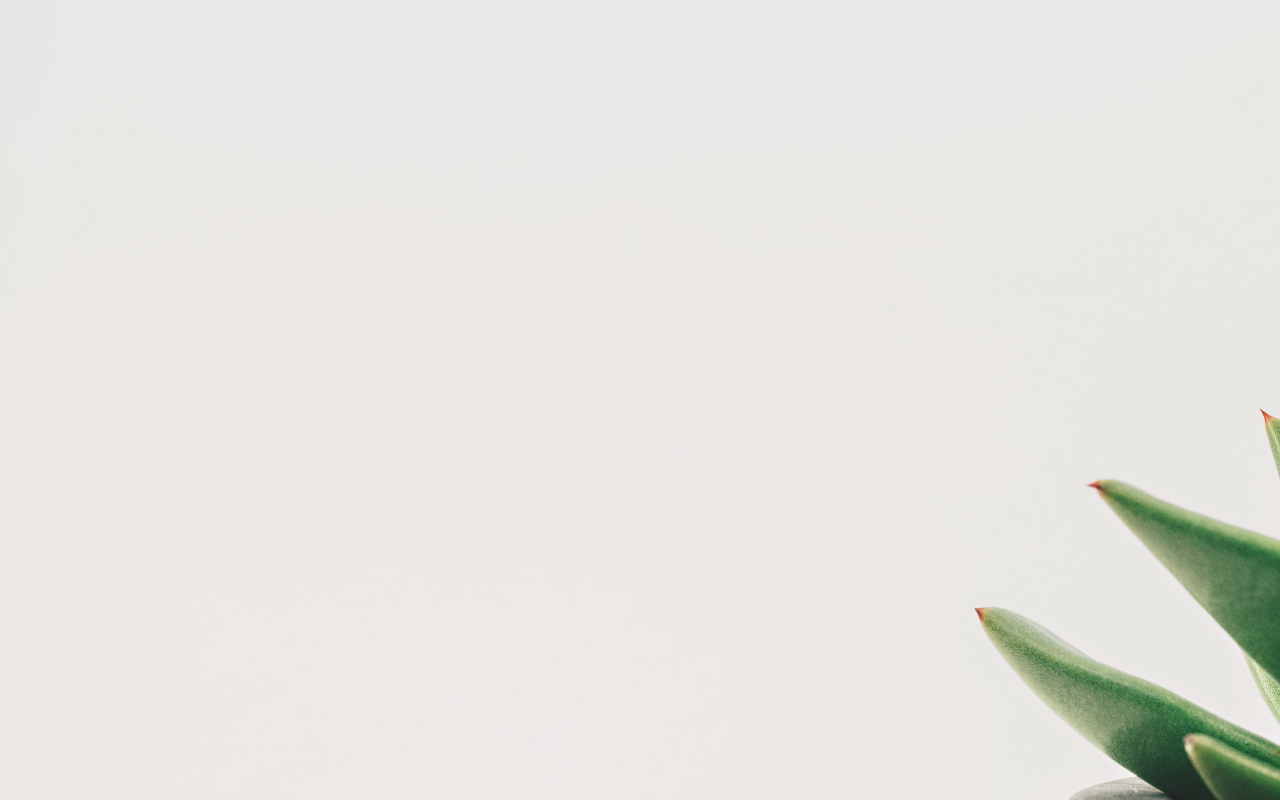
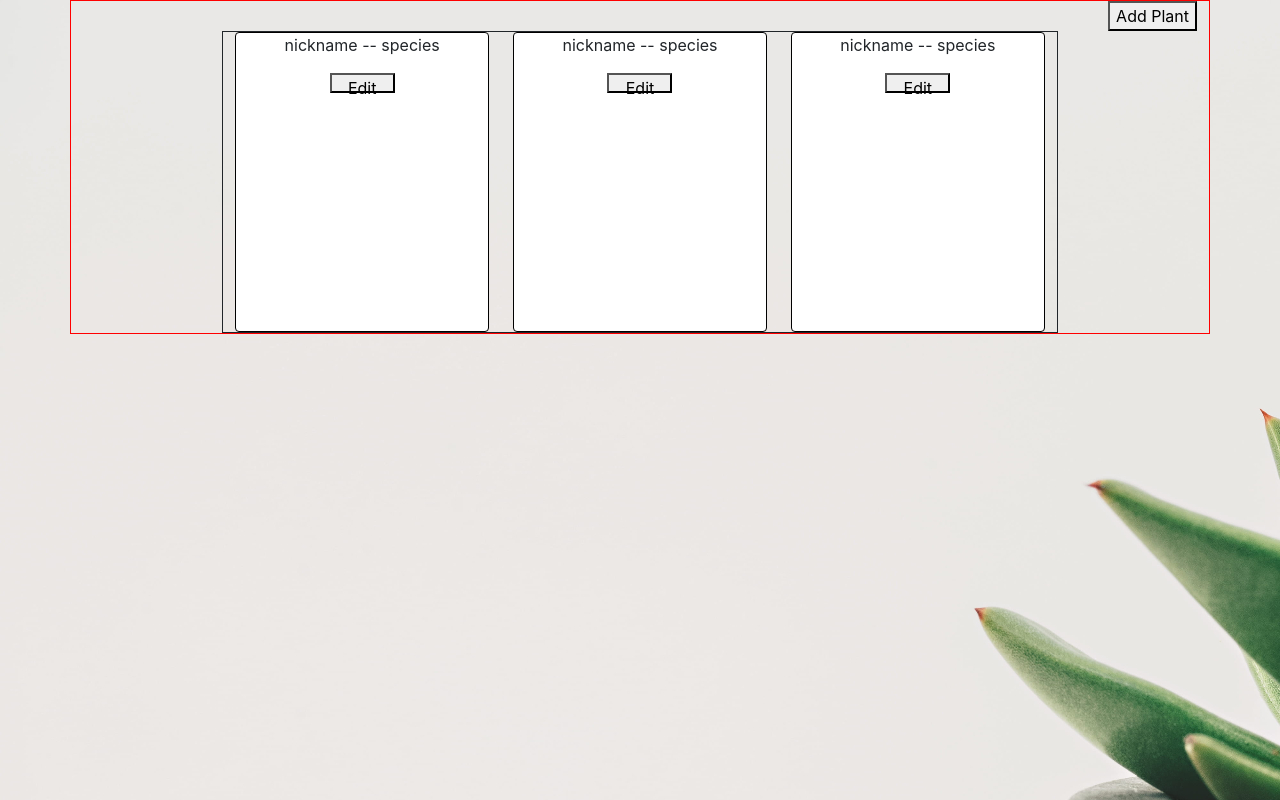
Before and after one commit to water-my-plants2/front-end, a React (Create React App) app: page /plantlist in a window 1280 px wide. Built offline with nearby package versions, Linux system fonts and the light colour scheme.

Commit message:
plantlist

```diff
--- /dev/null
+++ b/src/components/Card.js
@@ -0,0 +1,12 @@
+import '../index.css'
+import React from "react";
+export default function Card(){
+
+   return (
+    <div class="card">
+
+        <p>nickname -- species</p>
+    <button class="edit"> Edit </button>
+</div>
+   )
+}
--- a/src/components/HomePage.js
+++ b/src/components/HomePage.js
@@ -2,6 +2,7 @@ import React from "react";
 import Styled from "styled-components";
 import { NavLink, Switch, Route } from "react-router-dom";
 import Dummy from "./Dummy";
+import PlantList from "./PlantList";
 
 //Input styled component
 const BoxStyle = Styled.input`
@@ -11,7 +12,7 @@ const BoxStyle = Styled.input`
     height: 2vh;
 
   `;
-
+//
 function HomePage(props) {
   return (
     <div>
--- a/src/components/PlantList.js
+++ b/src/components/PlantList.js
@@ -1,7 +1,20 @@
+import Card from './Card'
 import React from "react";
+import '../index.css';
+export default function PlantList(){
+    return (
+        <div class="container">
+            <div class="add-section">
+                <button>
+                    Add Plant
+                </button>
+            </div>
+            <div class="card-section">
+                <Card />
+                <Card />
+                <Card />
+            </div>
 
-function PlantList() {
-  return null;
+        </div>
+    )
 }
-
-export default PlantList;
--- a/src/index.css
+++ b/src/index.css
@@ -11,3 +11,37 @@ code {
   font-family: source-code-pro, Menlo, Monaco, Consolas, 'Courier New',
     monospace;
 }
+.container{
+  border: 1px solid red;
+  margin: 0 auto;
+  display: flex;
+  flex-direction: column;
+  align-items: center;
+
+}
+
+.card{
+  width: 33%;
+  margin: 0 12px;
+  height: 300px;
+  float: left;
+  border: 1px solid black;
+  display: flex;
+  flex-direction: column;
+  align-items: center;
+}
+.edit{
+  width: 65px;
+  height: 20px;
+}
+.add-section{
+  display: flex;
+  align-self: flex-end;
+}
+
+.card-section{
+  display: flex;
+  justify-content: space-around;
+  width: 75%;
+  border: 1px solid;
+}
```
Also changed, not shown: 1 other file (tests, documents, lock files or other folders).
